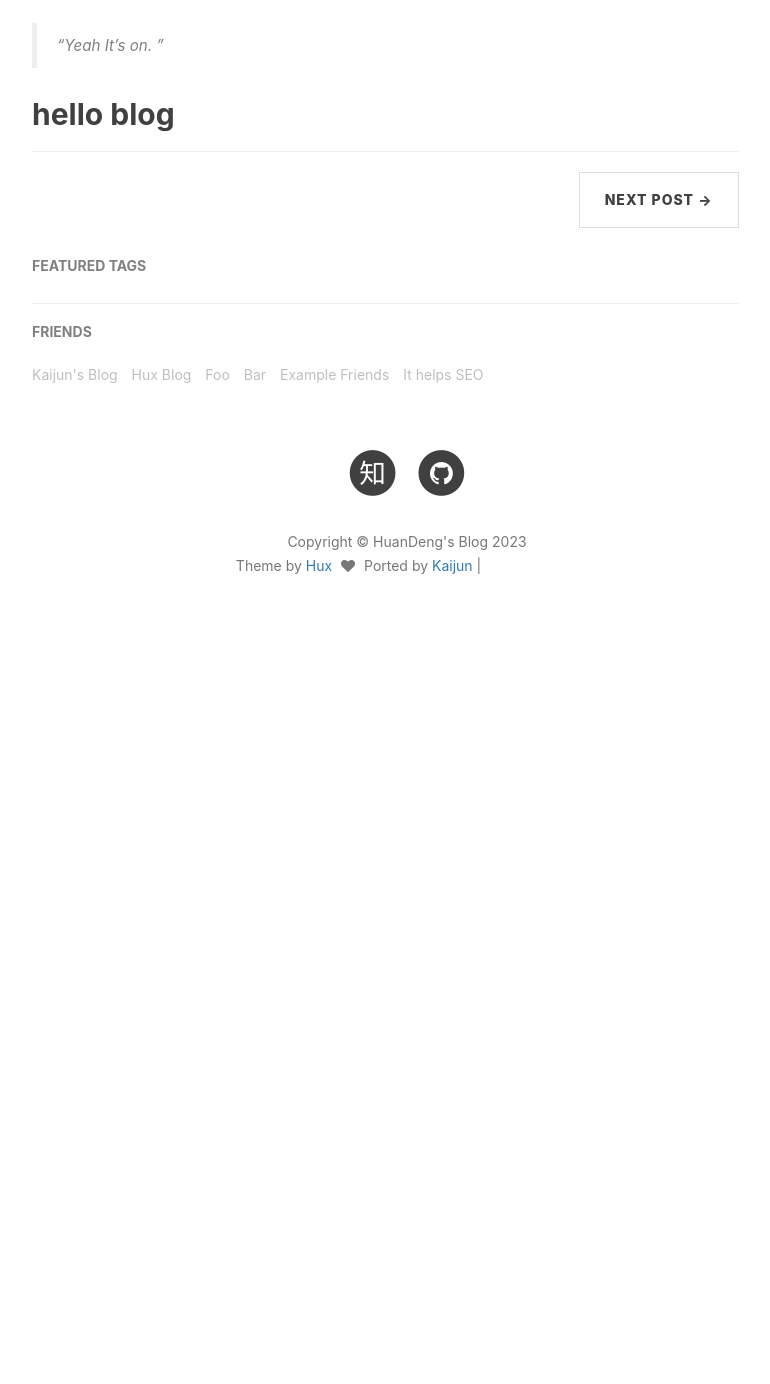
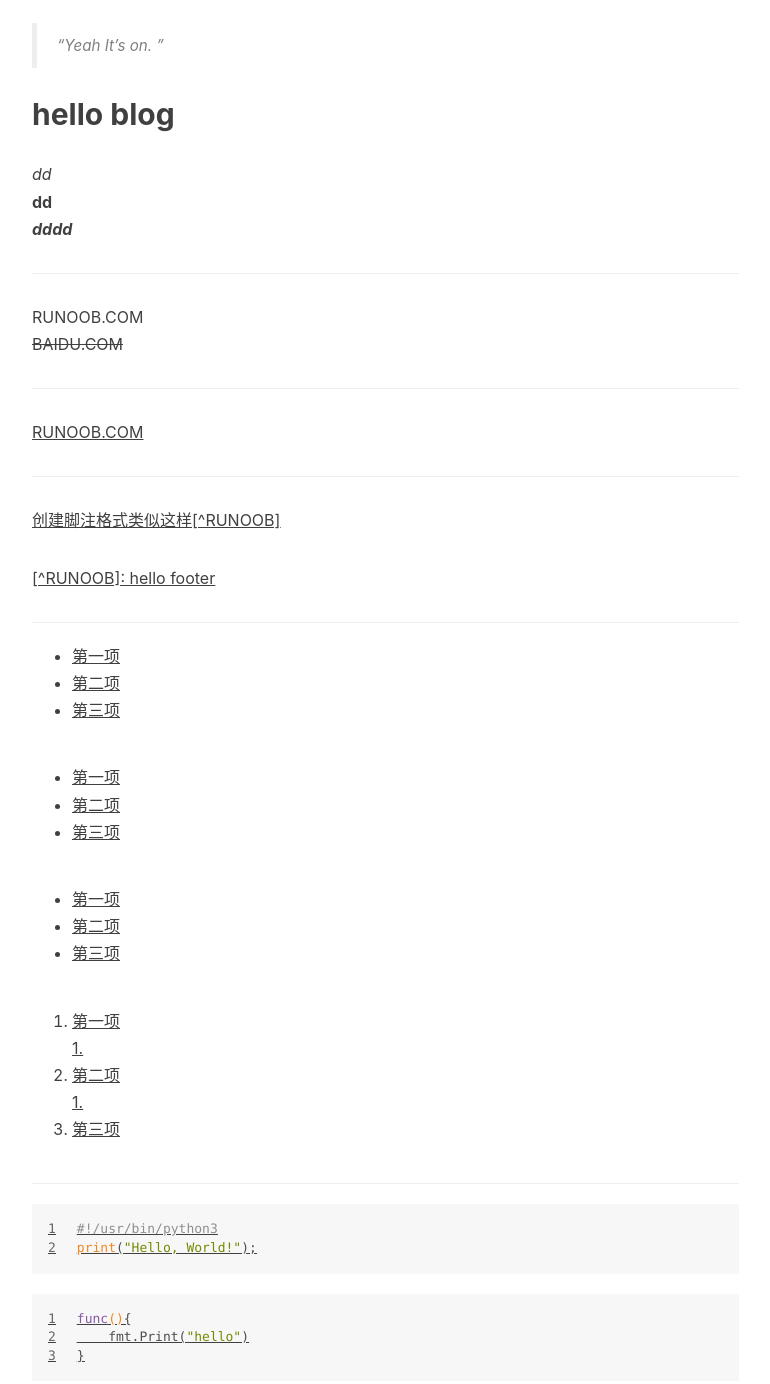
Before and after one commit to csDengh/csDengh.github.io, a plain HTML site: page 2023/08/11/IMAPOST/index.html in a window 1280 px wide. Shown: the part 440-1824 px from the top of the page, without its empty margins (233-1003 px from the left). Before the commit the page ends 1110 px from the top, so only its background shows below. Drawn offline with nearby package versions, Linux system fonts and the light colour scheme; grey boxes are pictures that could not be loaded; a script that the page names is missing.

Commit message:
Site updated: 2023-09-21 19:51:13

```diff
--- a/2023/08/11/IMAPOST/index.html
+++ b/2023/08/11/IMAPOST/index.html
@@ -161,7 +161,7 @@
 <!-- Post Header -->
 <style type="text/css">
     header.intro-header{
-        background-image: url('/img/home-bg.jpg')
+        background-image: url('/img/huan-home-bg.jpg')
     }
 </style>
 <header class="intro-header" >
@@ -198,7 +198,40 @@
                 <blockquote>
 <p>“Yeah It’s on. ”</p>
 </blockquote>
-<h2 id="hello-blog"><a href="#hello-blog" class="headerlink" title="hello blog"></a>hello blog</h2>
+<h2 id="hello-blog"><a href="#hello-blog" class="headerlink" title="hello blog"></a>hello blog</h2><p><em>dd</em><br><strong>dd</strong><br><em><strong>dddd</strong></em></p>
+<hr>
+<p>RUNOOB.COM<br><del>BAIDU.COM</del></p>
+<hr>
+<p><u>RUNOOB.COM<u>  </p>
+<hr>
+<p>创建脚注格式类似这样[^RUNOOB]  </p>
+<p>[^RUNOOB]: hello footer</p>
+<hr>
+<ul>
+<li>第一项</li>
+<li>第二项</li>
+<li>第三项</li>
+</ul>
+<ul>
+<li>第一项</li>
+<li>第二项</li>
+<li>第三项</li>
+</ul>
+<ul>
+<li>第一项</li>
+<li>第二项</li>
+<li>第三项</li>
+</ul>
+<ol>
+<li>第一项<br>1. </li>
+<li>第二项<br>1. </li>
+<li>第三项</li>
+</ol>
+<hr>
+<figure class="highlight python"><table><tr><td class="gutter"><pre><span class="line">1</span><br><span class="line">2</span><br></pre></td><td class="code"><pre><span class="line"><span class="comment">#!/usr/bin/python3</span></span><br><span class="line"><span class="built_in">print</span>(<span class="string">&quot;Hello, World!&quot;</span>);</span><br></pre></td></tr></table></figure>
+
+
+<figure class="highlight go"><table><tr><td class="gutter"><pre><span class="line">1</span><br><span class="line">2</span><br><span class="line">3</span><br></pre></td><td class="code"><pre><span class="line"><span class="function"><span class="keyword">func</span><span class="params">()</span></span>&#123;</span><br><span class="line">    fmt.Print(<span class="string">&quot;hello&quot;</span>)</span><br><span class="line">&#125;</span><br></pre></td></tr></table></figure>
 
                 <hr>
 
@@ -246,25 +279,6 @@
 
 
                 <!-- Friends Blog -->
-
-                <hr>
-                <h5>FRIENDS</h5>
-                <ul class="list-inline">
-
-
-                        <li><a href="http://blog.kaijun.rocks" target="_blank">Kaijun&#39;s Blog</a></li>
-
-                        <li><a href="http://huangxuan.me" target="_blank">Hux Blog</a></li>
-
-                        <li><a href="#" target="_blank">Foo</a></li>
-
-                        <li><a href="#" target="_blank">Bar</a></li>
-
-                        <li><a href="#" target="_blank">Example Friends</a></li>
-
-                        <li><a href="#" target="_blank">It helps SEO</a></li>
-
-                </ul>
 
             </div>
 
```
Also changed, not shown: 2014/01/29/hello-2015/index.html (+0 -19 lines), 2014/09/22/js-version/index.html (+0 -19 lines), 2015/04/14/unix-linux-note/index.html (+1 -20 lines), 2015/07/09/js-module-7day/index.html (+0 -19 lines), about/index.html (+1 -20 lines), index.html (+33 -22 lines), img/huan-home-bg.jpg (added).
